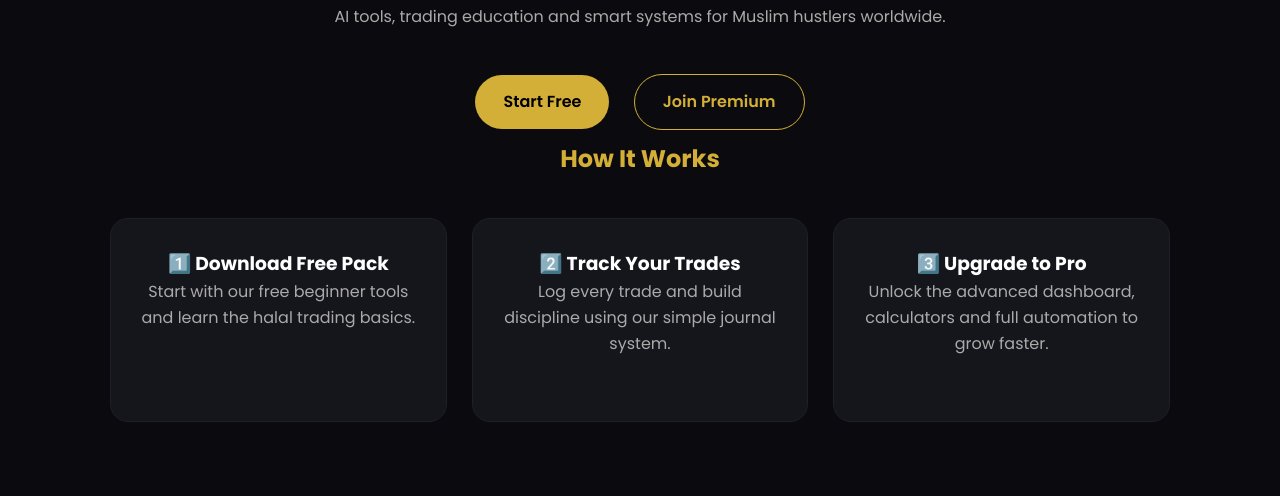
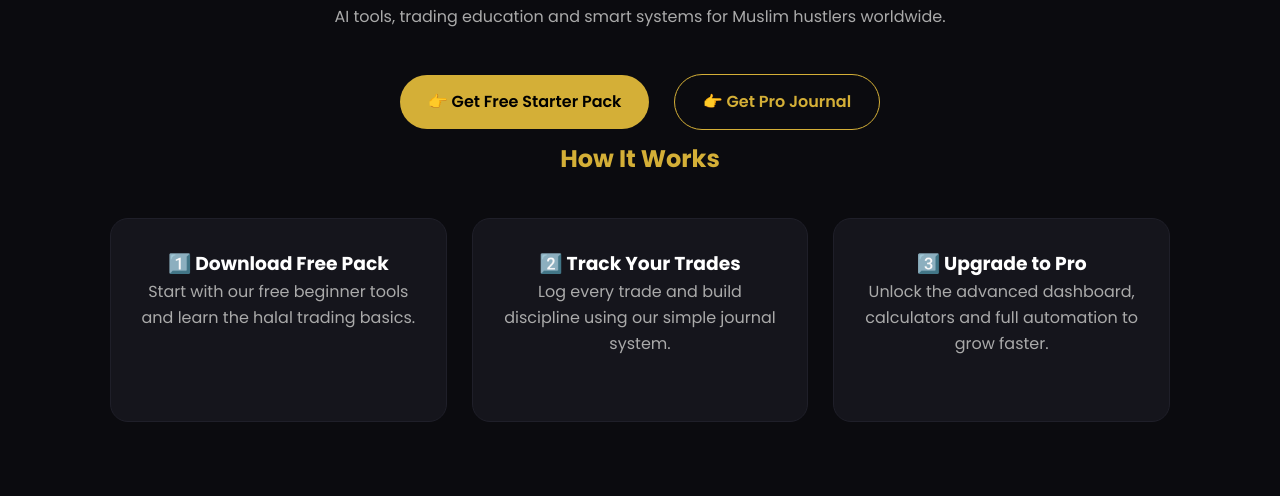
Before and after one commit to genzchamp/360Halal-Hustle, a plain HTML site: page index.html in a window 1280 px wide. Shown: the part 304-800 px from the top of the page. Drawn offline with Linux system fonts and the light colour scheme.

Commit message:
Update index.html

```diff
--- a/index.html
+++ b/index.html
@@ -204,11 +204,11 @@
     <p>AI tools, trading education and smart systems for Muslim hustlers worldwide.</p>
 
     <a href="360HH_Free_Starter_Pack.zip" download class="btn btn-gold">
-  Start Free
+  👉 Get Free Starter Pack
 </a>
 
 <a href="https://paystack.shop/pay/2p2mpu4dd3" target="_blank" class="btn btn-outline">
-  Join Premium
+  👉 Get Pro Journal
 </a>
 
   <h2 class="gold">How It Works</h2>
```
